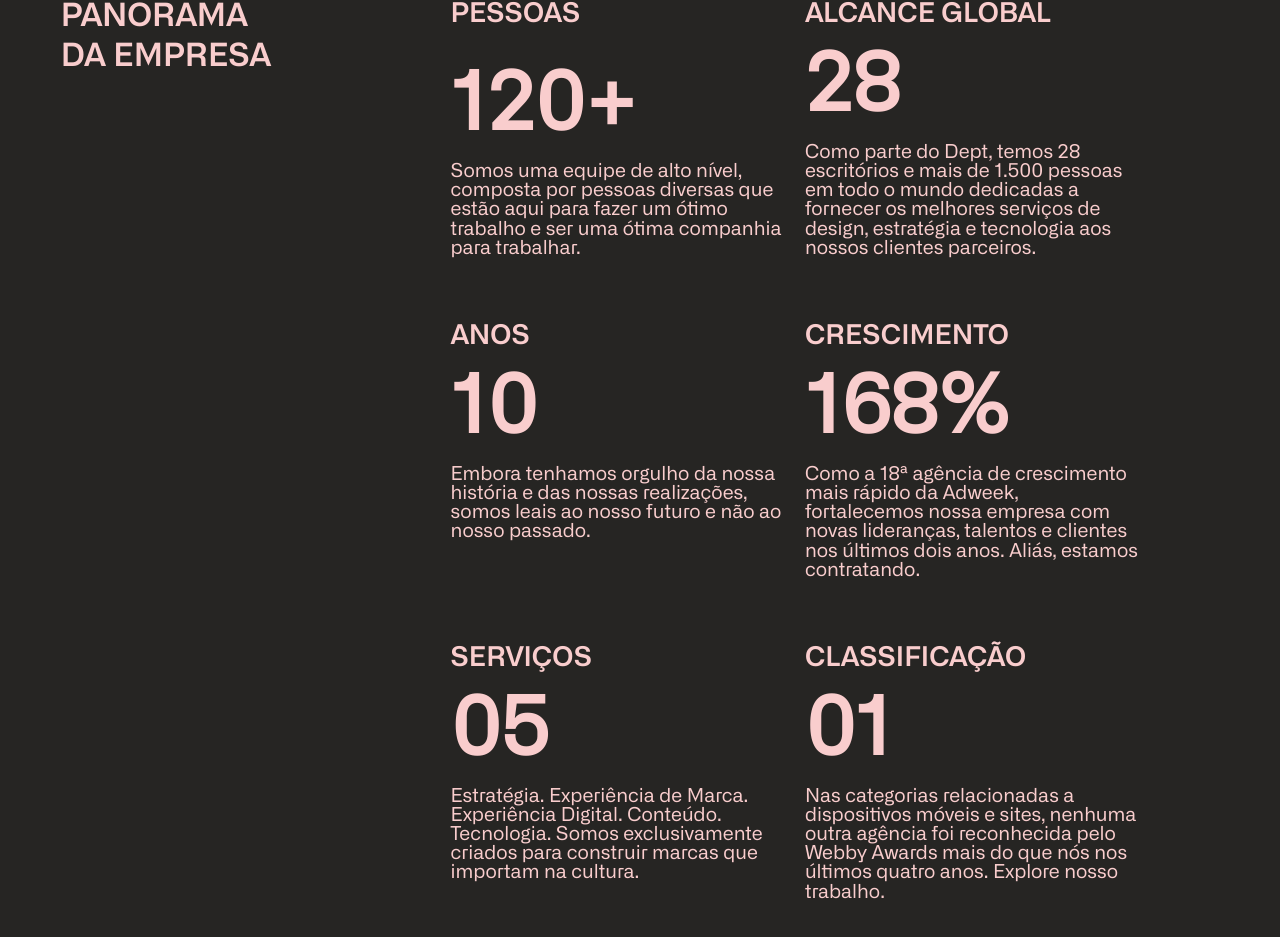
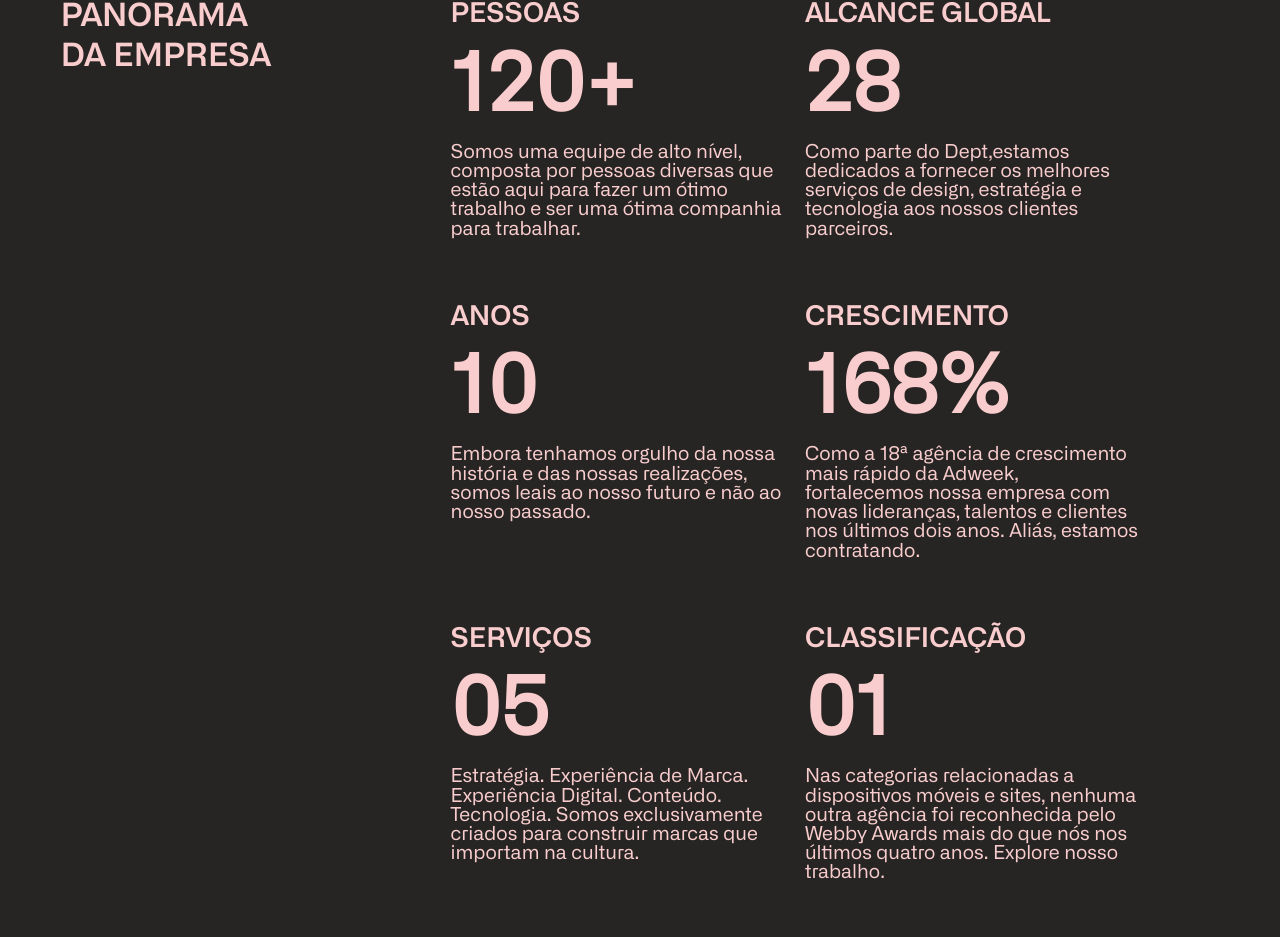
Before and after one commit to guilhermesantossousadev/aurum-ecommerce, a React (Vite) app: page /sobre in a window 1280 px wide. Shown: the part 2933-3870 px from the top of the page. Built offline with nearby package versions, Linux system fonts and the light colour scheme.

Commit message:
Update Sobre.jsx

```diff
--- a/src/pages/Sobre.jsx
+++ b/src/pages/Sobre.jsx
@@ -122,8 +122,7 @@ const Sobre = () => {
               </h1>
               <span className="Sobre__hero__item__right__top__right">28</span>
               <p className="Sobre__hero__item__right__top__right">
-                Como parte do Dept, temos 28 escritórios e mais de 1.500 pessoas
-                em todo o mundo dedicadas a fornecer os melhores serviços de
+                Como parte do Dept,estamos dedicados a fornecer os melhores serviços de
                 design, estratégia e tecnologia aos nossos clientes parceiros.
               </p>
             </div>
```
